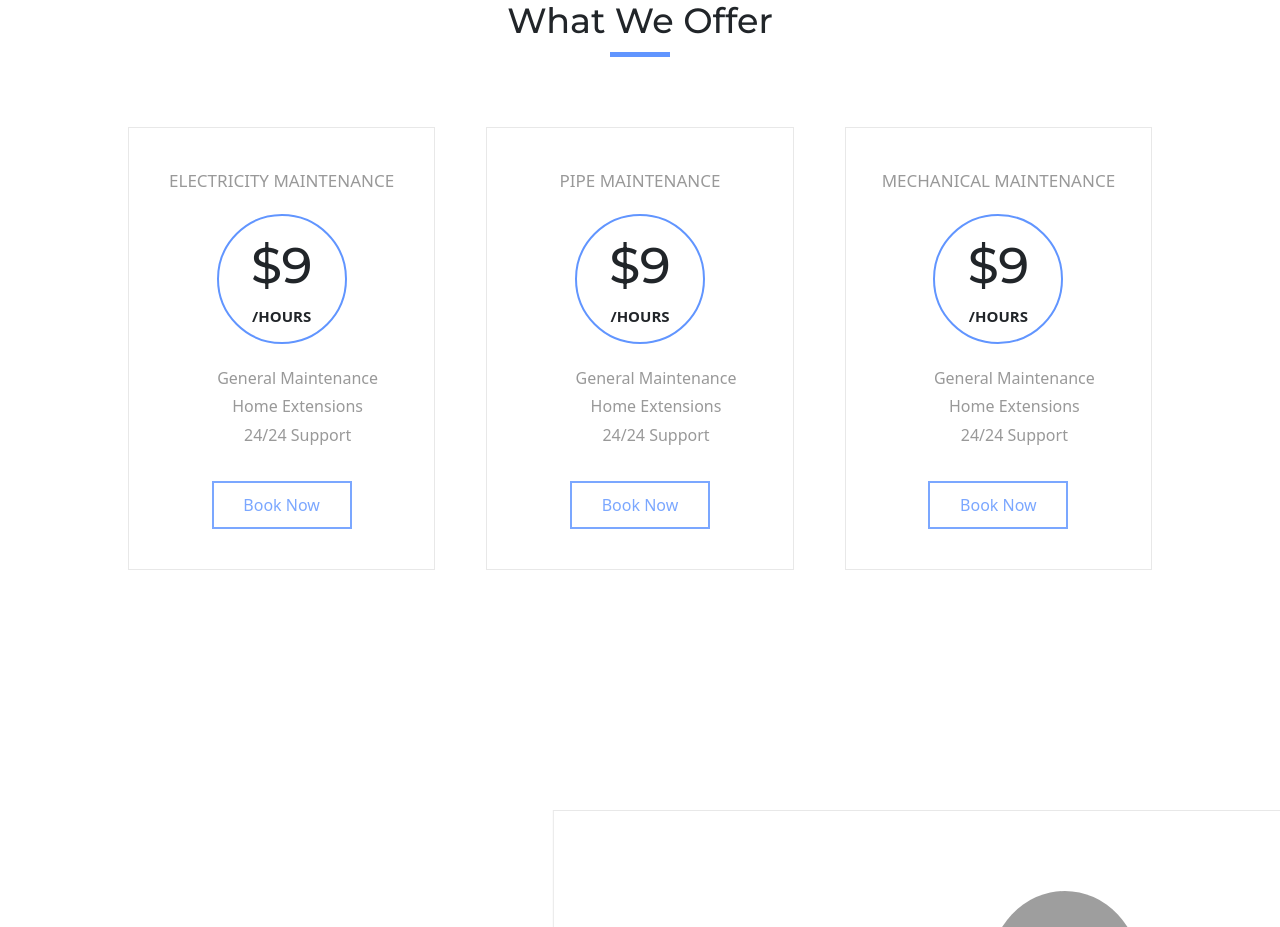
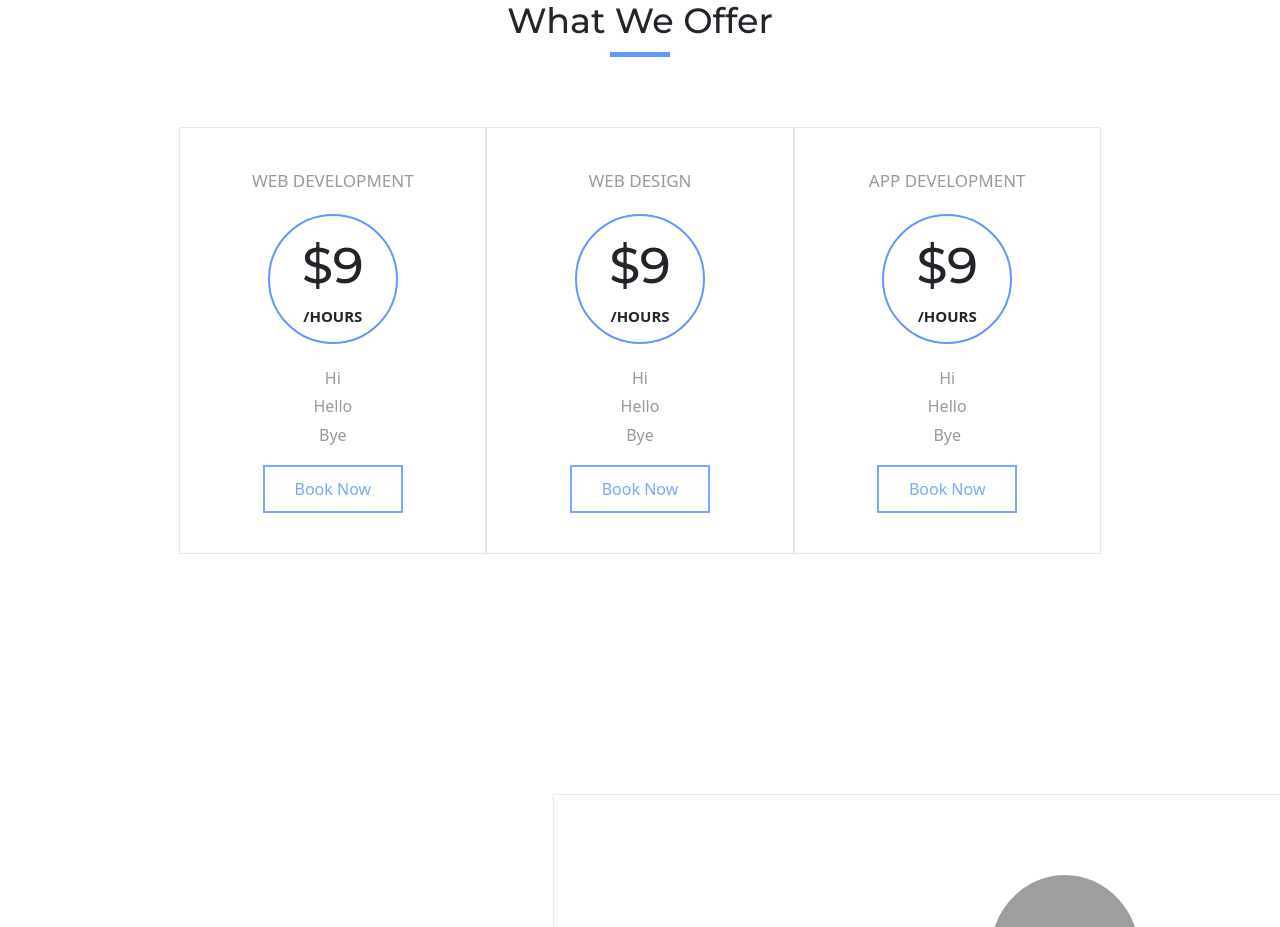
Before and after one commit to group-1-I-Fix/I-Fix, a React (Create React App) app: page / in a window 1280 px wide. Shown: the part 1020-1947 px from the top of the page. Built offline with nearby package versions, Linux system fonts and the light colour scheme; grey boxes are pictures that could not be loaded; some icons are missing.

Commit message:
update services

```diff
--- a/package.json
+++ b/package.json
@@ -14,6 +14,7 @@
     "react-router-dom": "^6.2.1",
     "react-scripts": "5.0.0",
     "sweetalert2": "^11.3.0",
+    "swiper": "^7.4.1",
     "ui-avatars": "^1.0.0",
     "web-vitals": "^2.1.2"
   },
--- a/src/App.js
+++ b/src/App.js
@@ -2,15 +2,17 @@ import "./App.css";
 import Footer from "./components/Footer/Footer";
 import Header from "./components/Header/Header";
 import Home from "./pages/Home/Home";
+// import SwiperServices from "./components/SwiperServices/SwiperServices";
 
 function App() {
-  return (
-    <div className="App">
-      <Header />
-      <Home />
-      <Footer />
-    </div>
-  );
+    return (
+        <div className="App">
+            <Header/>
+            <Home/>
+            <Footer/>
+            {/*<SwiperServices />*/}
+        </div>
+    );
 }
 
 export default App;
--- a/src/components/Banner/Banner.js
+++ b/src/components/Banner/Banner.js
@@ -1,5 +1,6 @@
 import React from 'react';
 import './banner.css'
+
 const Banner = () => {
     return (
         <>
@@ -8,7 +9,8 @@ const Banner = () => {
                     <div className="row">
                         <div className="col-lg-6 d-flex flex-column justify-content-center">
                             <h1 data-aos="fade-up">We offer modern solutions for growing your home services</h1>
-                        <h2 data-aos="fade-up" data-aos-delay="400">We are a team of talented technicians making solutions for your home</h2>
+                            <h2 data-aos="fade-up" data-aos-delay="400">We are a team of talented technicians making
+                                solutions for your home</h2>
                             <div data-aos="fade-up" data-aos-delay="600">
                                 <div className="text-center text-lg-start">
                                     <a href="#about"
@@ -20,7 +22,7 @@ const Banner = () => {
                             </div>
                         </div>
                         <div className="col-lg-6 hero-img" data-aos="zoom-out" data-aos-delay="200">
-                        <img src="assets/banner.png" className="img-fluid" alt="" />
+                            <img src="assets/banner.png" className="img-fluid" alt=""/>
                         </div>
                     </div>
                 </div>
--- a/src/components/Services.components/Services.js
+++ b/src/components/Services.components/Services.js
@@ -1,53 +1,33 @@
 import React from "react";
 import "./Services.css";
-
+import services from "./services.data";
 function Services() {
   return (
     <div className="Services pd-y">
       <div className="section-header">
         <h2 className="section-title">What We Offer</h2>
-        <span className="line"></span>
+        <span className="line"/>
       </div>
       <div className="Services-container">
-        <div className="Services-item tb-effect">
-          <span className="Services-item-text"> Electricity maintenance</span>
+        {
+          services.map(service => (
+            <div className="Services-item tb-effect" key={service.id}>
+              <span className="Services-item-text">{service.title}</span>
               <div className="pricint-item-perhour">
                 <h3 className="doller">$9</h3>
                 <span className="hour"> /Hours</span>
               </div>
-          <ul className="Services-list ">
-            <li>General Maintenance</li>
-            <li>Home Extensions</li>
-            <li>24/24 Support</li>
-          </ul>
+              <div className="testimonial-list">
+                {
+                  service.list.map(list => (
+                    <span key={list}>{list}</span>
+                  ))
+                }
+              </div>
               <button className="Services-item-purchase">Book Now</button>
             </div>
-        <div className="Services-item tb-effect mg">
-          <span className="Services-item-text"> pipe maintenance</span>
-          <div className="pricint-item-perhour">
-            <h3 className="doller">$9</h3>
-            <span className="hour"> /Hours</span>
-          </div>
-          <ul className="Services-list">
-            <li>General Maintenance</li>
-            <li>Home Extensions</li>
-            <li>24/24 Support</li>
-          </ul>
-          <button className="Services-item-purchase">Book Now</button>
-        </div>
-        <div className="Services-item tb-effect">
-          <span className="Services-item-text"> mechanical maintenance</span>
-          <div className="pricint-item-perhour">
-            <h3 className="doller">$9</h3>
-            <span className="hour"> /Hours</span>
-          </div>
-          <ul className="Services-list">
-            <li>General Maintenance</li>
-            <li>Home Extensions</li>
-            <li>24/24 Support</li>
-          </ul>
-          <button className="Services-item-purchase">Book Now</button>
-        </div>
+          ))
+        }
       </div>
     </div>
   );
--- /dev/null
+++ b/src/components/Services.components/services.data.js
@@ -0,0 +1,40 @@
+const  services = [
+    {
+        id: 1,
+        title: "Web Development",
+        description:
+            "Lorem ipsum dolor sit amet, consectetur adipiscing elit. Nullam id dolor id nibh ultricies vehicula ut id elit. Nullam id dolor id nibh ultricies vehicula ut id elit.",
+        icon: "fa fa-code",
+        list: [
+            "Hi",
+            "Hello",
+            "Bye",
+        ]
+    },
+    {
+        id: 2,
+        title: "Web Design",
+        description:
+            "Lorem ipsum dolor sit amet, consectetur adipiscing elit. Nullam id dolor id nibh ultricies vehicula ut id elit. Nullam id dolor id nibh ultricies vehicula ut id elit.",
+        icon: "fa fa-paint-brush",
+        list: [
+            "Hi",
+            "Hello",
+            "Bye",
+        ]
+    },
+    {
+        id: 3,
+        title: "App Development",
+        description:
+            "Lorem ipsum dolor sit amet, consectetur adipiscing elit. Nullam id dolor id nibh ultricies vehicula ut id elit. Nullam id dolor id nibh ultricies vehicula ut id elit.",
+        icon: "fa fa-mobile",
+        list: [
+            "Hi",
+            "Hello",
+            "Bye",
+        ]
+    }
+]
+
+export default services;
--- /dev/null
+++ b/src/components/SwiperServices/SwiperServices.js
@@ -0,0 +1,106 @@
+import React, { useRef, useState } from "react";
+// Import Swiper React components
+import { Swiper, SwiperSlide } from "swiper/react";
+
+// Import Swiper styles
+import "swiper/css";
+import "swiper/css/free-mode";
+import "swiper/css/navigation";
+import "swiper/css/thumbs";
+
+import "./swiper_services.css";
+
+// import Swiper core and required modules
+import SwiperCore, { FreeMode, Navigation, Thumbs } from "swiper";
+
+// install Swiper modules
+SwiperCore.use([FreeMode, Navigation, Thumbs]);
+
+export default function SwiperServices() {
+    const [thumbsSwiper, setThumbsSwiper] = useState(null);
+
+    return (
+        <>
+            <Swiper
+                style={{
+                    "--swiper-navigation-color": "#fff",
+                    "--swiper-pagination-color": "#fff"
+                }}
+                spaceBetween={10}
+                navigation={true}
+                thumbs={{ swiper: thumbsSwiper }}
+                className="mySwiper2"
+            >
+                <SwiperSlide>
+                    <img src="https://img.freepik.com/free-vector/stylish-glowing-digital-red-lines-banner_1017-23964.jpg?size=626&ext=jpg&ga=GA1.2.1518270500.1634342400" alt="Swiper" />
+                </SwiperSlide>
+                <SwiperSlide>
+                    <img src="https://img.freepik.com/free-vector/stylish-glowing-digital-red-lines-banner_1017-23964.jpg?size=626&ext=jpg&ga=GA1.2.1518270500.1634342400" />
+                </SwiperSlide>
+                <SwiperSlide>
+                    <img src="https://swiperjs.com/demos/images/nature-3.jpg" />
+                </SwiperSlide>
+                <SwiperSlide>
+                    <img src="https://swiperjs.com/demos/images/nature-4.jpg" />
+                </SwiperSlide>
+                <SwiperSlide>
+                    <img src="https://swiperjs.com/demos/images/nature-5.jpg" />
+                </SwiperSlide>
+                <SwiperSlide>
+                    <img src="https://swiperjs.com/demos/images/nature-6.jpg" />
+                </SwiperSlide>
+                <SwiperSlide>
+                    <img src="https://swiperjs.com/demos/images/nature-7.jpg" />
+                </SwiperSlide>
+                <SwiperSlide>
+                    <img src="https://swiperjs.com/demos/images/nature-8.jpg" />
+                </SwiperSlide>
+                <SwiperSlide>
+                    <img src="https://swiperjs.com/demos/images/nature-9.jpg" />
+                </SwiperSlide>
+                <SwiperSlide>
+                    <img src="https://swiperjs.com/demos/images/nature-10.jpg" />
+                </SwiperSlide>
+            </Swiper>
+            <Swiper
+                onSwiper={setThumbsSwiper}
+                spaceBetween={10}
+                slidesPerView={4}
+                freeMode={true}
+                watchSlidesProgress={true}
+                className="mySwiper"
+            >
+                <SwiperSlide>
+                    <img src="https://img.freepik.com/free-vector/stylish-glowing-digital-red-lines-banner_1017-23964.jpg?size=626&ext=jpg&ga=GA1.2.1518270500.1634342400" />
+                </SwiperSlide>
+                <SwiperSlide>
+                    <img src="https://img.freepik.com/free-vector/stylish-glowing-digital-red-lines-banner_1017-23964.jpg?size=626&ext=jpg&ga=GA1.2.1518270500.1634342400" />
+                </SwiperSlide>
+                <SwiperSlide>
+                    <img src="https://swiperjs.com/demos/images/nature-3.jpg" />
+                </SwiperSlide>
+                <SwiperSlide>
+                    <img src="https://swiperjs.com/demos/images/nature-4.jpg" />
+                </SwiperSlide>
+                <SwiperSlide>
+                    <img src="https://swiperjs.com/demos/images/nature-5.jpg" />
+                </SwiperSlide>
+                <SwiperSlide>
+                    <img src="https://swiperjs.com/demos/images/nature-6.jpg" />
+                </SwiperSlide>
+                <SwiperSlide>
+                    <img src="https://swiperjs.com/demos/images/nature-7.jpg" />
+                </SwiperSlide>
+                <SwiperSlide>
+                    <img src="https://swiperjs.com/demos/images/nature-8.jpg" />
+                </SwiperSlide>
+                <SwiperSlide>
+                    <img src="https://swiperjs.com/demos/images/nature-9.jpg" />
+                </SwiperSlide>
+                <SwiperSlide>
+                    <img src="https://swiperjs.com/demos/images/nature-10.jpg" />
+                </SwiperSlide>
+            </Swiper>
+        </>
+    );
+}
--- /dev/null
+++ b/src/components/SwiperServices/swiper_services.css
@@ -0,0 +1,92 @@
+#app { height: 100% }
+html,
+body {
+    position: relative;
+    height: 100%;
+}
+
+body {
+    background: #eee;
+    font-family: Helvetica Neue, Helvetica, Arial, sans-serif;
+    font-size: 14px;
+    color: #000;
+    margin: 0;
+    padding: 0;
+}
+
+.swiper {
+    width: 100%;
+    height: 100%;
+}
+
+.swiper-slide {
+    text-align: center;
+    font-size: 18px;
+    background: #fff;
+
+    /* Center slide text vertically */
+    display: -webkit-box;
+    display: -ms-flexbox;
+    display: -webkit-flex;
+    display: flex;
+    -webkit-box-pack: center;
+    -ms-flex-pack: center;
+    -webkit-justify-content: center;
+    justify-content: center;
+    -webkit-box-align: center;
+    -ms-flex-align: center;
+    -webkit-align-items: center;
+    align-items: center;
+}
+
+.swiper-slide img {
+    display: block;
+    width: 100%;
+    height: 100%;
+    object-fit: cover;
+}
+
+body {
+    background: #000;
+    color: #000;
+}
+
+.swiper {
+    width: 100%;
+    height: 300px;
+    margin-left: auto;
+    margin-right: auto;
+}
+
+.swiper-slide {
+    background-size: cover;
+    background-position: center;
+}
+
+.mySwiper2 {
+    height: 80%;
+    width: 100%;
+}
+
+.mySwiper {
+    height: 20%;
+    box-sizing: border-box;
+    padding: 10px 0;
+}
+
+.mySwiper .swiper-slide {
+    width: 25%;
+    height: 100%;
+    opacity: 0.4;
+}
+
+.mySwiper .swiper-slide-thumb-active {
+    opacity: 1;
+}
+
+.swiper-slide img {
+    display: block;
+    width: 100%;
+    height: 100%;
+    object-fit: cover;
+}
```
Also changed, not shown: 1 other file (tests, documents, lock files or other folders). Lines whose indentation alone changed are shown as unchanged.
